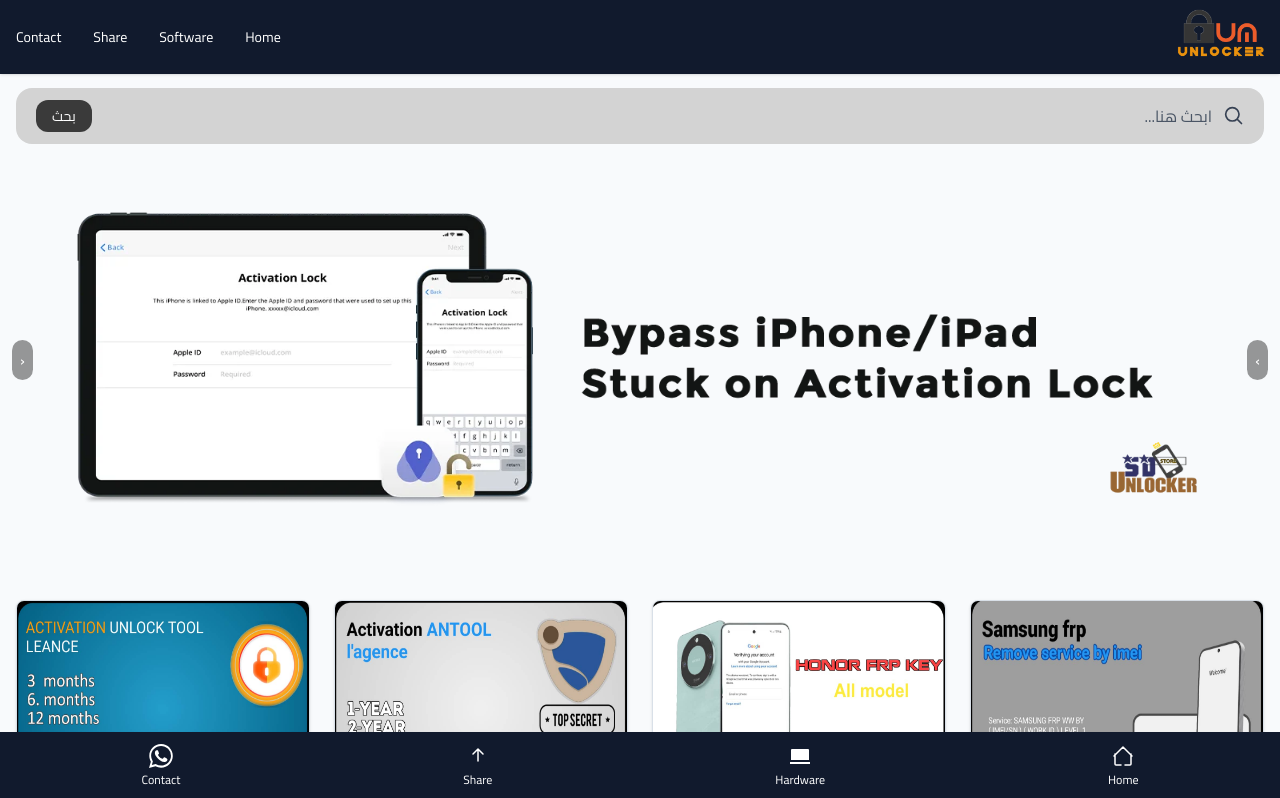
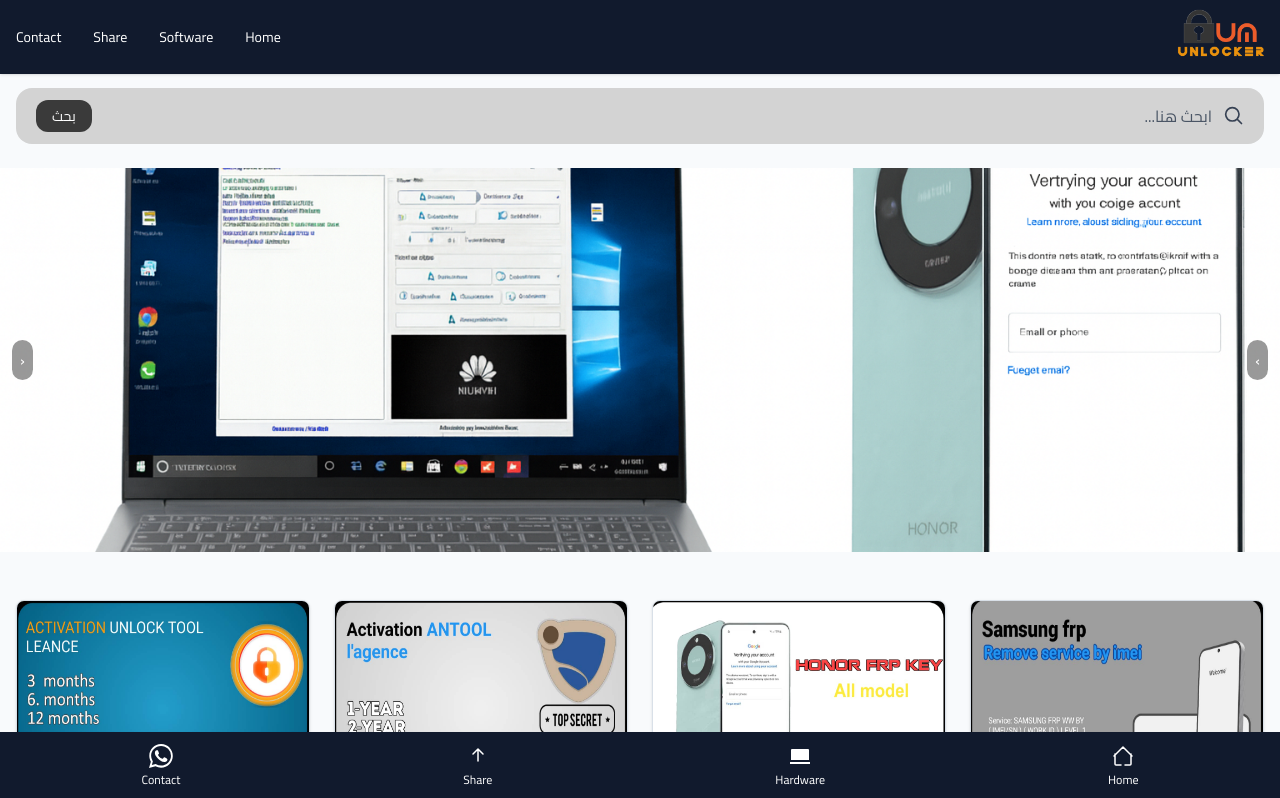
Before and after one commit to Mohammedsalih1/Umunlocker, a Next.js app: page / in a window 1280 px wide. Shown: the top 798 px of the page. Built offline with nearby package versions, Linux system fonts and the light colour scheme.

Commit message:
working on the slider

```diff
--- a/app/Components/Slider.jsx
+++ b/app/Components/Slider.jsx
@@ -36,7 +36,7 @@
             src={img}
             alt={`Slide ${i}`}
             fill
-            className=""
+            className="object-cover "
           />
         </div>
       ))}
--- a/app/page.js
+++ b/app/page.js
@@ -10,10 +10,13 @@
     <>
     <SearchBar />
     <Slider images={[
-          "/images/slide-1.webp",
-          "/images/slide-2.webp",
-          "/images/slide-3.webp",
-          "/images/slide-4.webp",
+          // "/images/slide-1.webp",
+          // "/images/slide-2.webp",
+          // "/images/slide-3.webp",
+          // "/images/slide-4.webp",
+          "/images/slide-5.png",
+          "/images/slide-5.png",
+          "/images/slide-5.png",
         ]} />
       <ProductGrid />
     </>
```
Also changed, not shown: public/images/slide-5.png (added).
